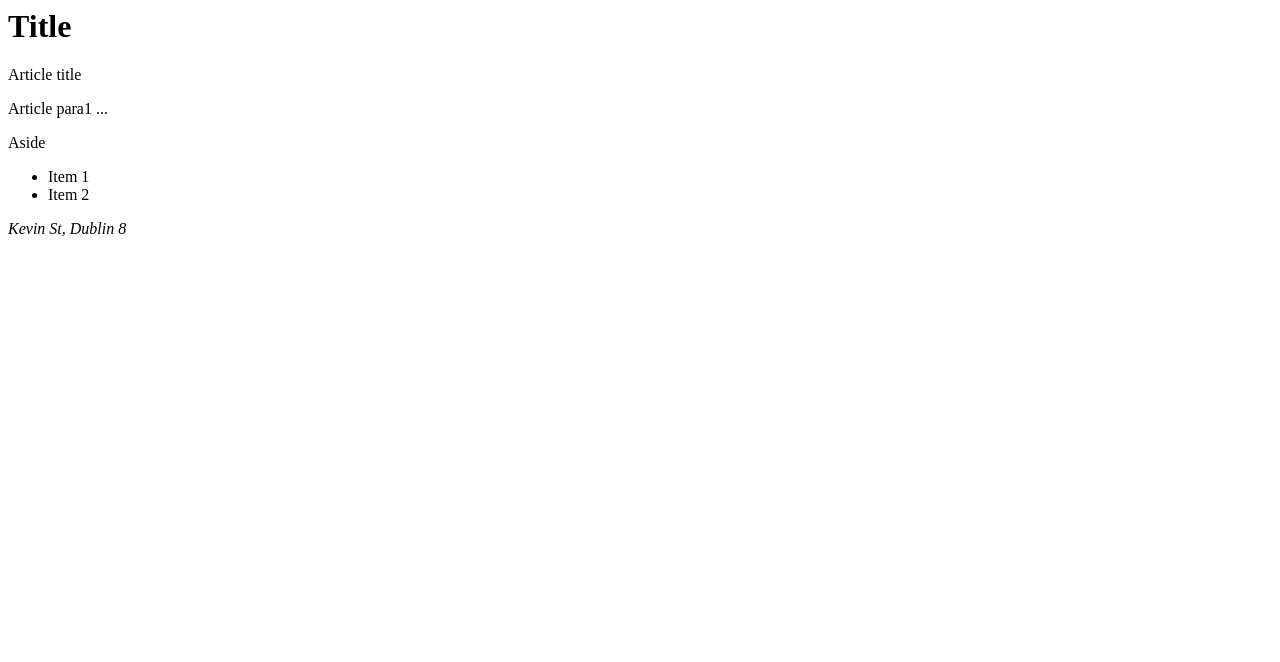
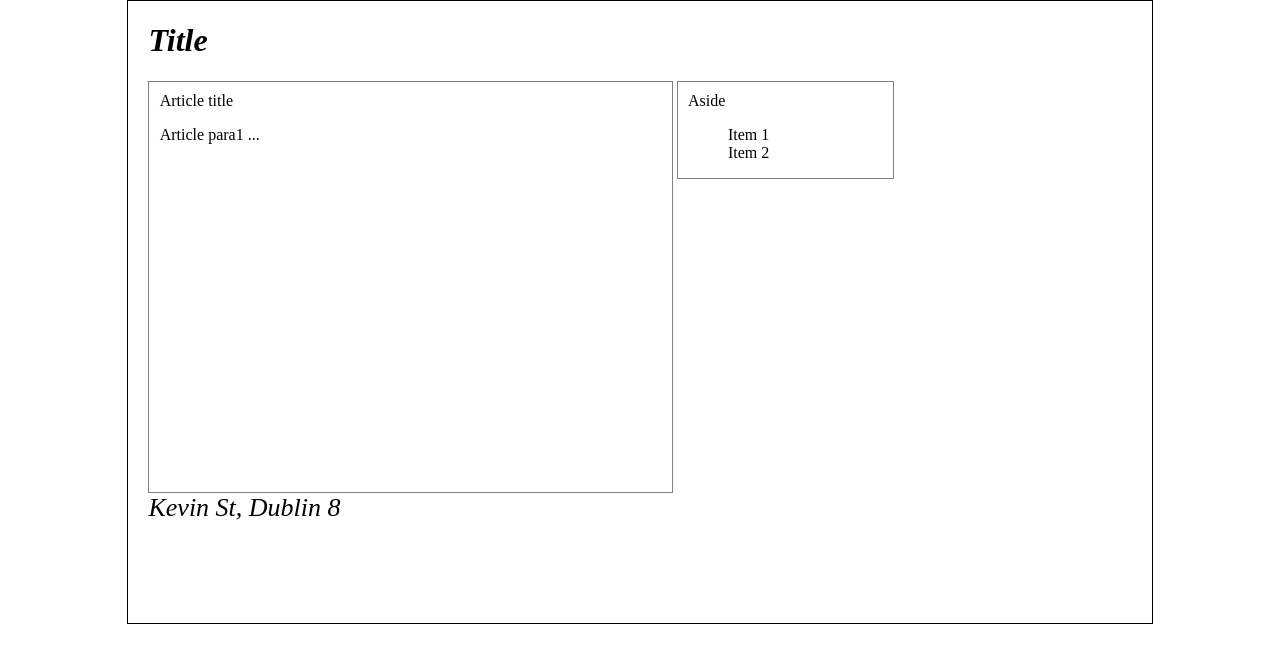
Before and after one commit to paulsheehan/RichWeb, a plain HTML site: page qst4/lab1_qst4.html in a window 1280 px wide. Drawn offline with Linux system fonts and the light colour scheme.

Commit message:
lab 1 complete

```diff
--- a/lab1_qst4.html
+++ b/qst4/lab1_qst4.html
@@ -1,10 +1,17 @@
+<!DOCTYPE html>
+<html>
+<head>
+	<link rel="stylesheet" type="text/css" href="style.css">
+</head>
+
+<body>
 <header>
   <h1>
       Title
   </h1>
 </header>
 <section id="content">
-  <header>
+  <header class="ss">
     Article title
   </header>
   <section>
@@ -29,3 +36,5 @@
     Kevin St, Dublin 8
   </address>
 </footer>
+</body>
+</html>
--- /dev/null
+++ b/qst4/style.css
@@ -0,0 +1,43 @@
+body {
+	display: block;
+    margin: auto;
+    width: 80%;
+    border: 1px solid #000;
+}
+
+h1{
+	font-style: italic;
+	padding-left: 2%;
+}
+
+#content {
+	border: 1px solid grey;
+	height: 400px;
+	width: 50%;
+	display: inline-block;
+	vertical-align: top;
+	margin: auto;
+	margin-left: 2%;
+	padding-top: 1%;
+	padding-left: 1%;
+}
+
+#sidebar {
+	border: 1px solid grey;
+	width:20%;
+	display: inline-block;
+	padding-top: 1%;
+	padding-left: 1%;
+
+}
+
+ul{
+	list-style-type: none;
+}
+
+footer{
+	padding-left: 2%;
+	font-style: italic;
+	font-size: 26px;
+	padding-bottom: 100px;
+}
```
